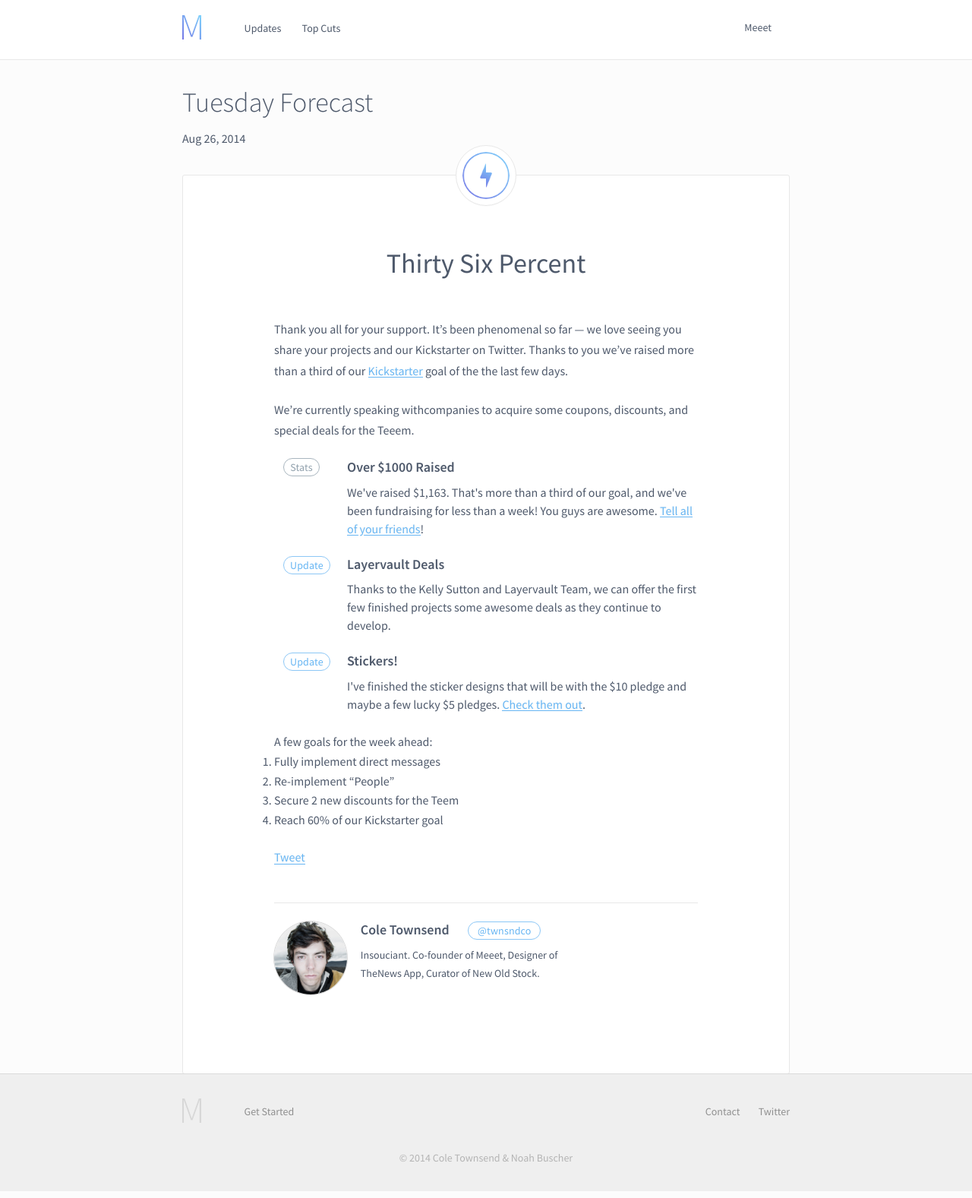
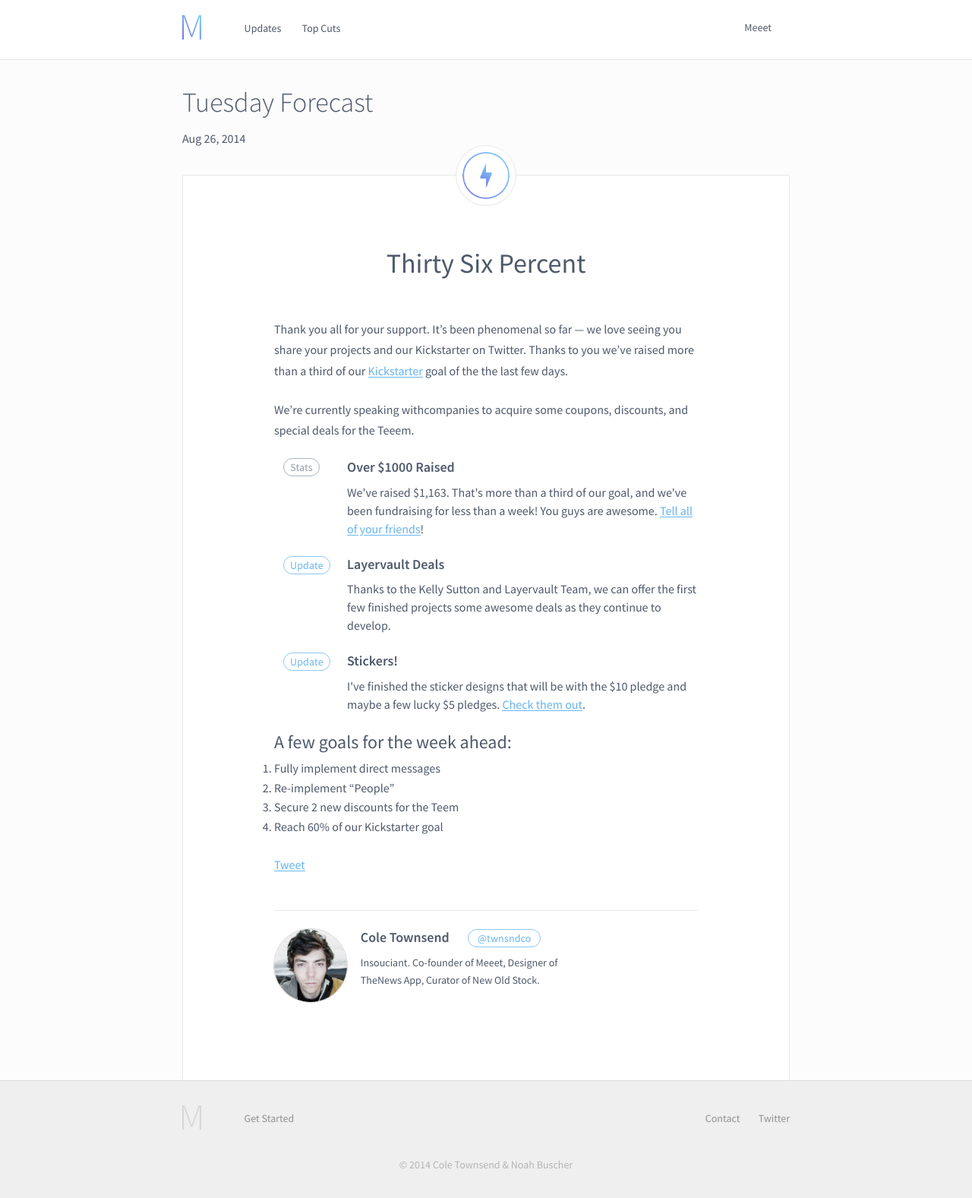
Before and after one commit to ColeTownsend/Meeet-Blog, a Jekyll site: the page built from _posts/2014-08-26-Tuesday-Forecast.md, in a window 1280 px wide. Shown: the whole page at 76% size. Built offline with Jekyll 4.4.1, drawn with Linux system fonts in a browser that asks for light colours; nearby versions of some CDN libraries; some web fonts are replaced; comment, search, counter and statistics services are not loaded.

```diff
--- a/_posts/2014-08-26-Tuesday-Forecast.md
+++ b/_posts/2014-08-26-Tuesday-Forecast.md
@@ -21,7 +21,7 @@ Thanks to the Kelly Sutton and Layervault Team, we can offer the first few finis
 I've finished the sticker designs that will be with the $10 pledge and maybe a few lucky $5 pledges. <a href="https://www.kickstarter.com/projects/meeet/meeet-co-finish-your-side-projects-find-your-next/posts/960745">Check them out</a>.
 </blockquote>
 
-A few goals for the week ahead:
+## A few goals for the week ahead:
 
 1. Fully implement direct messages
 2. Re-implement "People"
```
